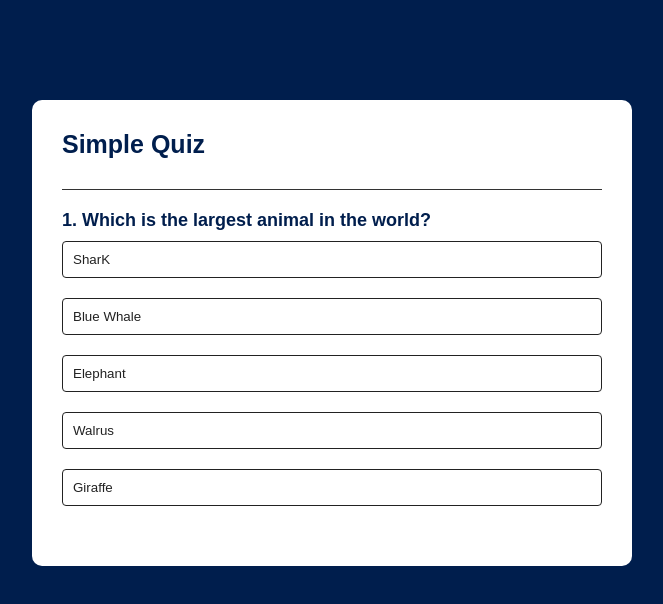
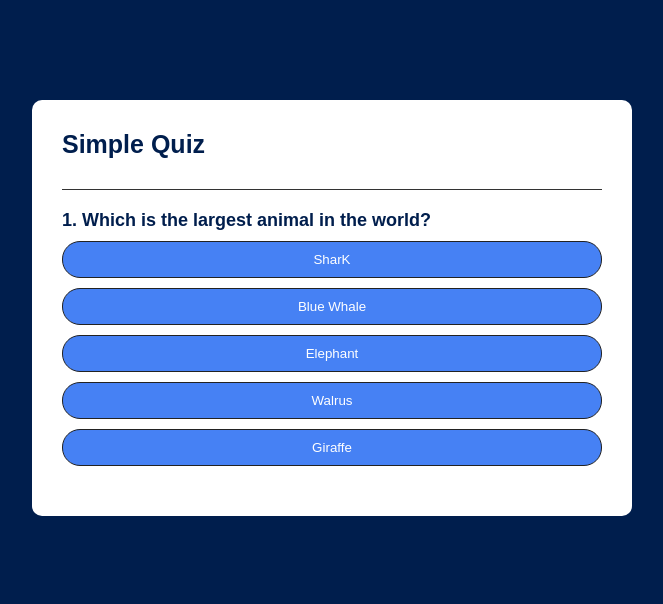
Before and after one commit to savus/js-quiz-app, a plain HTML site: page index.html in a window 1280 px wide. Shown: the whole page, without its empty margins (68-731 px from the left). Drawn offline with Linux system fonts and the light colour scheme.

Commit message:
adjust animations and cleanup css stylings

```diff
--- a/css/styles.css
+++ b/css/styles.css
@@ -46,21 +46,27 @@ body {
   font-weight: 600;
 }
 
+#answer-buttons {
+  display: flex;
+  flex-direction: column;
+  gap: var(--size-10);
+  padding-top: var(--size-10);
+}
+
 .btn {
   --anim-delay: 0s;
-  background-color: #fff;
-  color: #222;
+  background-color: #4681f4;
+  color: #fff;
   font-weight: 500;
   width: 100%;
   border: 1px solid #222;
-  margin: var(--size-10) 0;
   text-align: left;
   transition: all 0.3s;
   transform: scale(0);
 }
 
 .btn.show {
-  animation: bounceIn 0.3s ease-in var(--anim-delay) forwards;
+  animation: bounceIn 0.35s ease-in var(--anim-delay) forwards;
 }
 
 .btn:hover:not(:disabled) {
@@ -84,9 +90,10 @@ body {
 
 .btn,
 #next-btn {
-  border-radius: 4px;
+  border-radius: var(--size-18);
   cursor: pointer;
   padding: var(--size-10);
+  text-align: center;
 }
 
 .correct {
@@ -94,15 +101,18 @@ body {
 }
 
 .incorrect {
-  background-color: #ff9393;
+  background-color: #e75b5b;
 }
 
 @keyframes bounceIn {
   0% {
     transform: scale(0);
   }
+  40% {
+    transform: scale(1.6, 0.6);
+  }
   50% {
-    transform: scale(1.5, 1);
+    transform: scale(1.2, 0.8);
   }
   100% {
     transform: scale(1);
```
